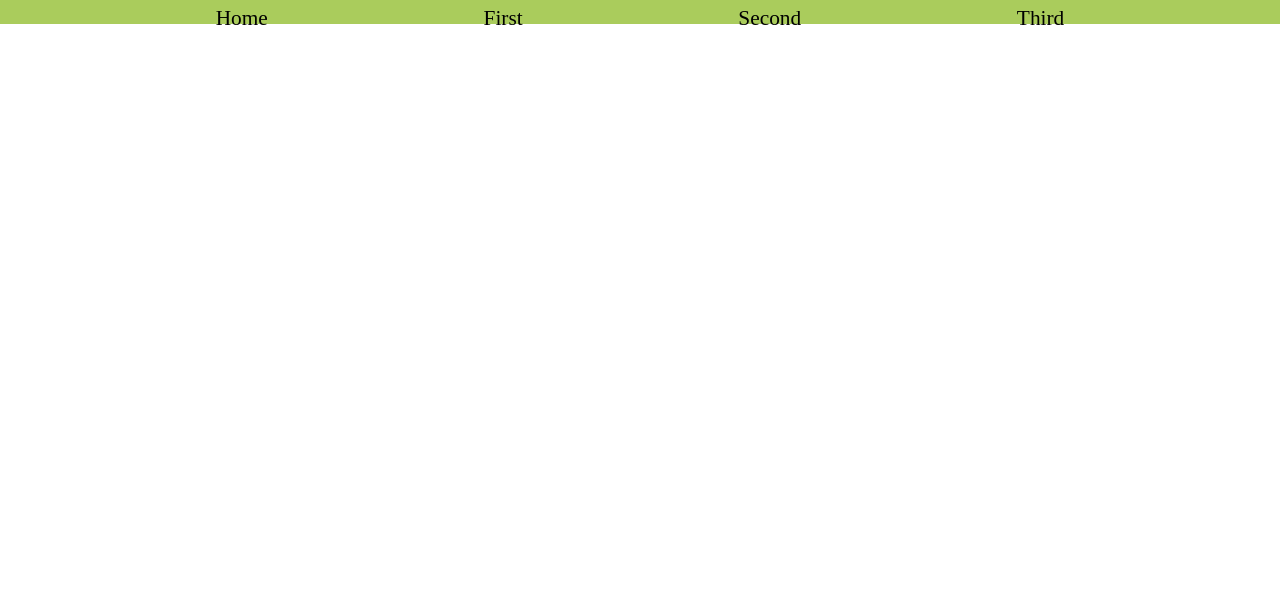
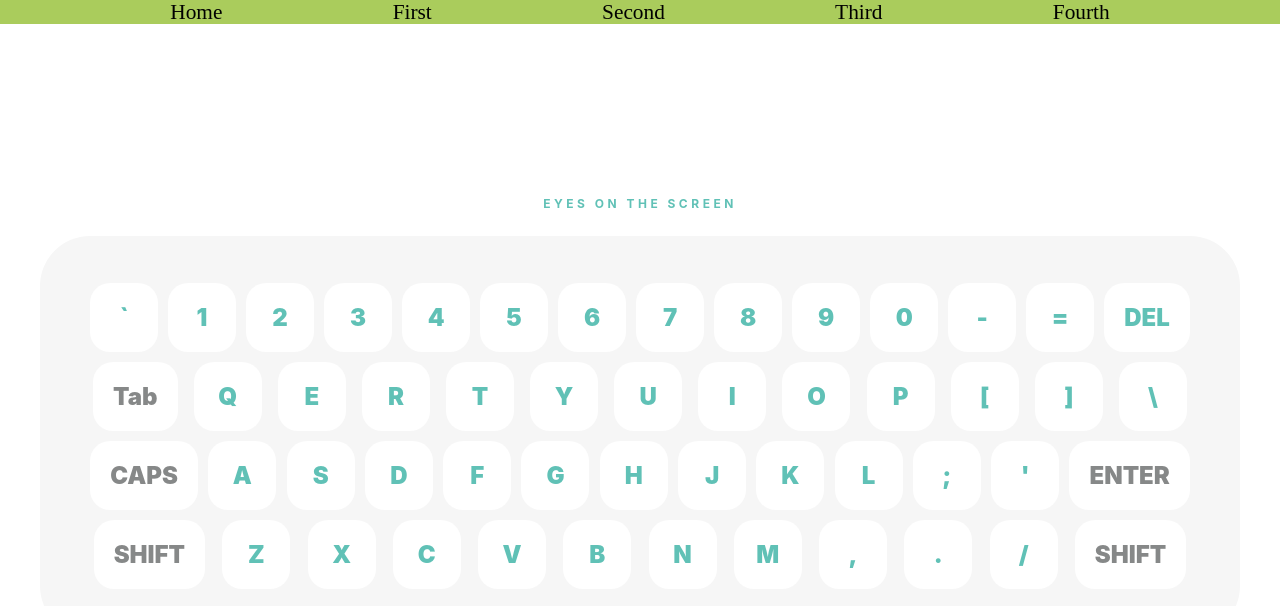
Before and after one commit to MichaelSagel/adventoffrontend, a Nuxt app: page /fourth in a window 1280 px wide. Shown: the top 606 px of the page. Built offline with nearby package versions, Linux system fonts and the light colour scheme.

Commit message:
keyboard

```diff
--- /dev/null
+++ b/assets/styles/fourth.css
@@ -0,0 +1,56 @@
+.fourth{
+    width: 100%;
+    height: 97vh;
+    display: flex;
+    justify-content: center;
+    align-items: center;
+    flex-direction: column;
+}
+H1{
+    margin-bottom: 25px;
+    color: #60C1B6;
+    font-family: 'Inter', sans-serif;
+    font-size: 12px;
+    text-transform: uppercase;
+    letter-spacing: 3.5px;
+}
+.content{
+    height: 400px;
+    width: 1200px;
+    box-sizing: border-box;
+    padding: 45px;
+    background-color: #F6F6F6;
+    border-radius: 50px;
+    display: flex;
+    justify-content: center;
+    align-items: center;
+    flex-direction: column;
+}
+.regularButtons{
+    font-family: 'Inter', sans-serif;
+    padding: 20px;
+    min-width: 28px;
+    background-color: #FFFFFF;
+    color: #60C1B6;
+    border-radius: 20px;
+    font-weight: 900;
+    font-size: 24px;
+    display: flex;
+    justify-content: center;
+    align-items: center;
+    cursor: pointer;
+}
+.grayButtons{
+    color: #868888;
+}
+.regularButtons:hover{
+    background-color: #ffd200;
+    color: black;
+}
+.Line{
+    margin: 5px;
+    width: 100%;
+    display: flex;
+    flex-direction: row;
+    justify-content: space-around;
+}
--- a/assets/styles/index.scss
+++ b/assets/styles/index.scss
@@ -1,12 +1,10 @@
-.test-index {
-    background-color: coral;
+.index {
+    display: flex;
+    justify-content: center;
+    align-items: center;
+    background-color: #E6C894;
     background-size: 100%;
     width: 100%;
-    height: 100%;
+    height: 97vh;
+    font-size: 28px;
 }
-
-.box {
-    width: 200px;
-    height: 200px;
-    background: rgb(77, 167, 92);
-  }
--- a/assets/styles/navigation.css
+++ b/assets/styles/navigation.css
@@ -3,7 +3,7 @@
   height: 100%;
 }
 
-.navigation-panel{
+.navigationPanel{
     height: 100%;
     width: 100%;
     display: flex;
@@ -14,14 +14,16 @@
     background-color: #aacc5c;
 }
 
-.navigation-panel-element{
+.navigationPanelElement{
     height: 3vh;
     font-size: 16pt;
     line-height: 36px;
     font-weight: 500;
     text-decoration: none;
-    border-radius: 4px;
     color: black;
+    display: flex;
+    justify-content: center;
+    align-items: center;
 }
 
 body {
@@ -40,3 +42,7 @@ body {
     background-color: #37B2C3;
     color: #433422;
   }
+  .fourth-mode body {
+    background-color: #FFFFFF;
+    color: #433422;
+  }
--- a/assets/styles/third.scss
+++ b/assets/styles/third.scss
@@ -1,6 +1,6 @@
 .third{
     width: 100%;
-    height: 95vh;
+    height: 97vh;
     display: flex;
     justify-content: center;
     align-items: center;
--- a/components/navAdvent.vue
+++ b/components/navAdvent.vue
@@ -1,34 +1,41 @@
 <template>
   <nav class="navigation">
     <div
-      class="navigation-panel"
+      class="navigationPanel"
     >
       <NuxtLink
         to="/"
-        class="navigation-panel-element"
+        class="navigationPanelElement"
       >
         Home
       </NuxtLink>
 
       <NuxtLink
         to="/first"
-        class="navigation-panel-element"
+        class="navigationPanelElement"
       >
         First
       </NuxtLink>
 
       <NuxtLink
         to="/second"
-        class="navigation-panel-element"
+        class="navigationPanelElement"
       >
         Second
       </NuxtLink>
 
       <NuxtLink
           to="/third"
-          class="navigation-panel-element"
+          class="navigationPanelElement"
         >
           Third
+        </NuxtLink>
+
+        <NuxtLink
+          to="/fourth"
+          class="navigationPanelElement"
+        >
+          Fourth
         </NuxtLink>
     </div>
   </nav>
--- /dev/null
+++ b/pages/fourth.vue
@@ -0,0 +1,249 @@
+<template>
+    <div class="fourth">
+        <h1>Eyes on the Screen</h1>
+        <div class="content">
+            <div class="Line">
+                <div class="regularButtons">`</div>
+                <div class="regularButtons">1</div>
+                <div class="regularButtons">2</div>
+                <div class="regularButtons">3</div>
+                <div class="regularButtons">4</div>
+                <div class="regularButtons">5</div>
+                <div class="regularButtons">6</div>
+                <div class="regularButtons">7</div>
+                <div class="regularButtons">8</div>
+                <div class="regularButtons">9</div>
+                <div class="regularButtons">0</div>
+                <div class="regularButtons">-</div>
+                <div class="regularButtons">=</div>
+                <div class="regularButtons">DEL</div>
+            </div>
+            <div class="Line">
+                <div class="regularButtons grayButtons">Tab</div>
+                <div class="regularButtons">Q</div>
+                <div class="regularButtons">E</div>
+                <div class="regularButtons">R</div>
+                <div class="regularButtons">T</div>
+                <div class="regularButtons">Y</div>
+                <div class="regularButtons">U</div>
+                <div class="regularButtons">I</div>
+                <div class="regularButtons">O</div>
+                <div class="regularButtons">P</div>
+                <div class="regularButtons">[</div>
+                <div class="regularButtons">]</div>
+                <div class="regularButtons">\</div>
+            </div>
+            <div class="Line">
+                <div class="regularButtons grayButtons">CAPS</div>
+                <div class="regularButtons">A</div>
+                <div class="regularButtons">S</div>
+                <div class="regularButtons">D</div>
+                <div class="regularButtons">F</div>
+                <div class="regularButtons">G</div>
+                <div class="regularButtons">H</div>
+                <div class="regularButtons">J</div>
+                <div class="regularButtons">K</div>
+                <div class="regularButtons">L</div>
+                <div class="regularButtons">;</div>
+                <div class="regularButtons">'</div>
+                <div class="regularButtons grayButtons">ENTER</div>
+            </div>
+            <div class="Line">
+                <div class="regularButtons grayButtons">SHIFT</div>
+                <div class="regularButtons">Z</div>
+                <div class="regularButtons">X</div>
+                <div class="regularButtons">C</div>
+                <div class="regularButtons">V</div>
+                <div class="regularButtons">B</div>
+                <div class="regularButtons">N</div>
+                <div class="regularButtons">M</div>
+                <div class="regularButtons">,</div>
+                <div class="regularButtons">.</div>
+                <div class="regularButtons">/</div>
+                <div class="regularButtons grayButtons">SHIFT</div>
+            </div>
+        </div>
+    </div>
+</template>
+<script>
+export default{
+    colorMode: "fourth",
+  data: function () {
+    return {
+      keyboard: [
+        {
+          id: 1,
+        },
+        {
+          id: 2,
+        },
+        {
+          id: 3,
+        },
+        {
+          id: 4,
+        },
+        {
+          id: 5,
+        },
+        {
+          id: 6,
+        },
+        {
+          id: 7,
+        },
+        {
+          id: 8,
+        },
+        {
+          id: 9,
+        },
+        {
+          id: 10,
+        },
+        {
+          id: 11,
+        },
+        {
+          id: 12,
+        },
+        {
+          id: 13,
+        },
+        {
+          id: 14,
+        },
+        {
+          id: 15,
+        },
+        {
+          id: 16,
+        },
+        {
+          id: 17,
+        },
+        {
+          id: 18,
+        },
+        {
+          id: 19,
+        },
+        {
+          id: 20,
+        },
+        {
+          id: 21,
+        },
+        {
+          id: 22,
+        },
+        {
+          id: 23,
+        },
+        {
+          id: 24,
+        },
+        {
+          id: 25,
+        },
+        {
+          id: 26,
+        },
+        {
+          id: 27,
+        },
+        {
+          id: 28,
+        },
+        {
+          id: 29,
+        },
+        {
+          id: 30,
+        },
+        {
+          id: 31,
+        },
+        {
+          id: 32,
+        },
+        {
+          id: 33,
+        },
+        {
+          id: 34,
+        },
+        {
+          id: 35,
+        },
+        {
+          id: 36,
+        },
+        {
+          id: 37,
+        },
+        {
+          id: 38,
+        },
+        {
+          id: 39,
+        },
+        {
+          id: 40,
+        },
+        {
+          id: 41,
+        },
+        {
+          id: 42,
+        },
+        {
+          id: 43,
+        },
+        {
+          id: 44,
+        },
+        {
+          id: 45,
+        },
+        {
+          id: 45,
+        },
+        {
+          id: 46,
+        },
+        {
+          id: 47,
+        },
+        {
+          id: 48,
+        },
+        {
+          id: 49,
+        },
+        {
+          id: 50,
+        },
+        {
+          id: 51,
+        },
+        {
+          id: 52,
+        },
+      ],
+    };
+  },
+//     methods: {
+//         randomKey: function(){
+//             let key = keyboard[Math.floor(Math.random()*keyboard.length)];
+//             return key;
+//         },
+    //   beforeMount(){
+    //     this.randomKey()
+    //  },
+//   },
+}
+</script>
+<style scoped lang="scss">
+@import "./../assets/styles/fourth.css";
+</style>
--- a/pages/index.vue
+++ b/pages/index.vue
@@ -1,6 +1,6 @@
 <template>
-  <div class="test-index">
-
+  <div class="index">
+    Hello, here I am doing JS and CSS tutorials.
   </div>
 </template>
 
```
